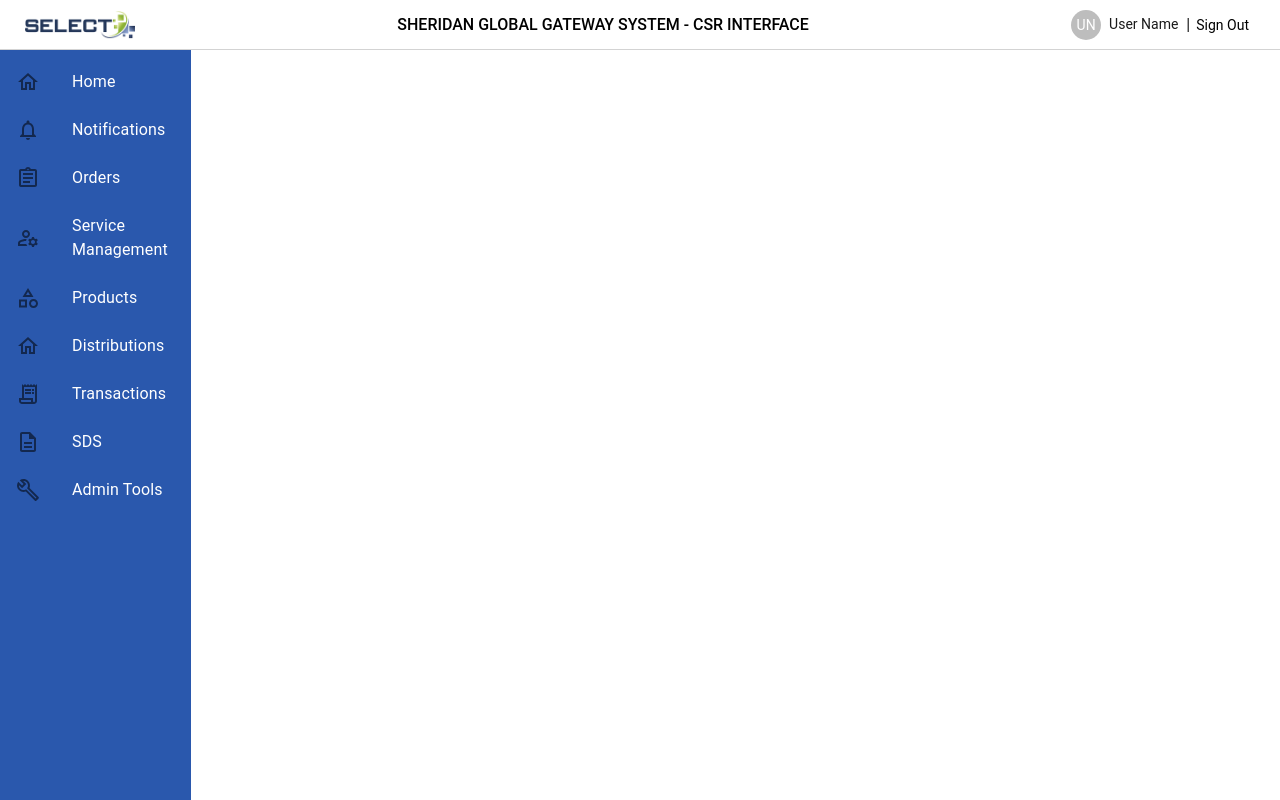
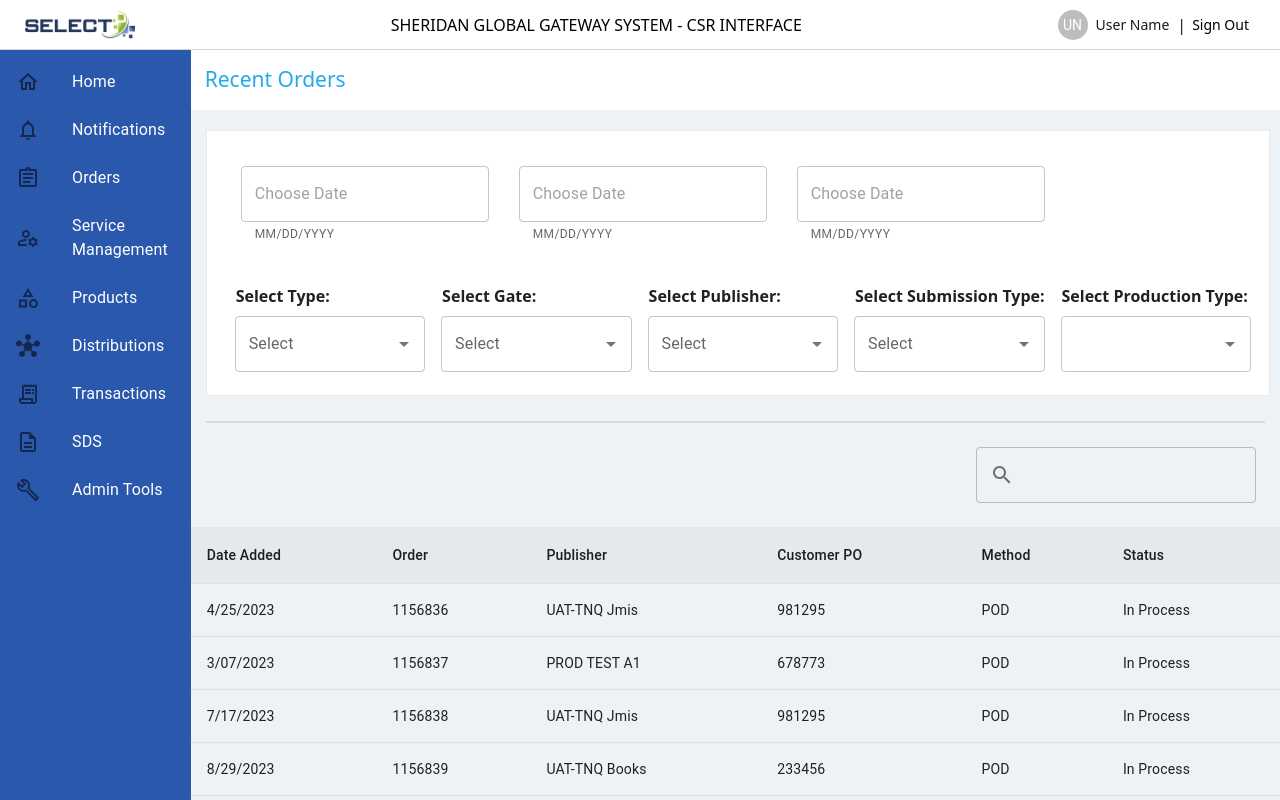
Before and after one commit to GauRav-080/CSR, a React (Vite) app in the folder CSR/: page / in a window 1280 px wide. Built offline with nearby package versions, Linux system fonts and the light colour scheme.

Commit message:
datatable and accordin

```diff
--- a/CSR/src/App.jsx
+++ b/CSR/src/App.jsx
@@ -3,6 +3,8 @@
 import { ROUTES } from "./constants/Constants";
 import Header from "./layouts/Header";
 import SideBar from "./layouts/SideBar";
+import OrderPage from "./pages/OrderPage";
+import Home from './pages/Home';
 
 function App() {
 	const [page, setPage] = useState(ROUTES.home);
@@ -14,7 +16,12 @@
 				<Header />
 				<div className="content">
 					<SideBar />
-					<div className="page-content"></div>
+					<div className="page-content">
+						<OrderPage />
+						{/* <Home /> */}
+
+					</div>
+
 				</div>
 			</>
 		);
--- a/CSR/src/components/SideBarList.jsx
+++ b/CSR/src/components/SideBarList.jsx
@@ -7,6 +7,7 @@
 	ListItemIcon,
 	ListItemText,
 } from "@mui/material";
+import HubIcon from '@mui/icons-material/Hub';
 import {
 	AssignmentOutlined,
 	BuildOutlined,
@@ -39,7 +40,7 @@
 	},
 	{
 		name: "Distributions",
-		icon: <HomeOutlinedIcon />,
+		icon: <HubIcon />,
 	},
 	{
 		name: "Transactions",
@@ -56,7 +57,7 @@
 ];
 
 const SideBarList = () => {
-	return sideList.map((item) => (
+	return sideList.map((item, index) => (
 		<>
 			<ListItemButton>
 				<ListItemIcon>{item.icon}</ListItemIcon>
--- a/CSR/src/css/OrderPage.css
+++ b/CSR/src/css/OrderPage.css
@@ -1,16 +1,18 @@
 .conatiner{
     background-color: #edf2f6;
     height: 100%;
+    overflow: auto;
 }
 
 .input-section{
     background-color: rgb(255, 255, 255);
 
-    margin: 20px 10px 15px 15px;
+    margin: 20px 10px 25px 15px;
     padding: 15px 10px 15px 20px;
     border: 1px solid #eaeaea;
 
 }
+
 
 .page-detail{
     border: 1px solid rgb(255, 255, 255);
@@ -19,7 +21,7 @@
 
 .page-detail h3{
     color: #23aaea;
-    font-size: 23px;
+    font-size: 21px;
     font-weight: 400;
     margin: 13px;
 
@@ -28,7 +30,7 @@
     display: flex;
     flex-direction: row;
     justify-content: flex-start;
-    margin: 20px 0px 30px 40px;
+    margin: 20px 0px 30px 14px;
 
 }
 
@@ -43,14 +45,15 @@
     margin-top: 40px;
 }
 
-.seelct{
+.select-container{
     display: flex;
     flex-direction: column;
+    width:-webkit-fill-available;
 
 }
 
 .horizontal-line{
-    margin: 9px;
+    margin: 15px;
     border: 1px solid rgb(218, 218, 218)
 }
 
@@ -68,7 +71,7 @@
 }
 
 .select-dropDown{
-    width: 150%;
+    width: 100%;
 }
 
 
@@ -87,3 +90,13 @@
     border: none;
     background-color: red;
 }
+
+
+.MuiTableHead-root{
+    background-color: #e4e9ed;
+
+}
+
+.MuiTableCell-root{
+    color:rgb(196, 119, 19)  ;
+}
--- a/CSR/src/index.css
+++ b/CSR/src/index.css
@@ -1,5 +1,5 @@
 :root {
-	font-family: Roboto;
+	font-family: system-ui, -apple-system, BlinkMacSystemFont, 'Segoe UI', Roboto, Oxygen, Ubuntu, Cantarell, 'Open Sans', 'Helvetica Neue', sans-serif;
 	font-size: 16px;
 	line-height: 1.5;
 	font-weight: 400;
--- a/CSR/src/pages/Home.jsx
+++ b/CSR/src/pages/Home.jsx
@@ -6,8 +6,53 @@
 import AccordionSummary from '@mui/material/AccordionSummary';
 import AccordionDetails from '@mui/material/AccordionDetails';
 import Button from '@mui/material/Button';
+import ExpandMoreIcon from '@mui/icons-material/ExpandMore';
+import {
+	AssignmentOutlined,
+	BuildOutlined,
+	CategoryOutlined,
+	DescriptionOutlined,
+	ManageAccountsOutlined,
+	NotificationsOutlined,
+	ReceiptLongOutlined,
 
+} from "@mui/icons-material";
+import HomeOutlinedIcon from "@mui/icons-material/HomeOutlined";
+ import HubIcon from '@mui/icons-material/Hub';
 
+const homeDetails = [
+    {
+        name: "Notification",
+        icon: <NotificationsOutlined />,
+
+    },
+    {
+        name: "Order",
+        icon: <AssignmentOutlined />,
+    },
+    {
+        name: "Service Management",
+        icon: <ManageAccountsOutlined />,
+    },
+    {
+        name: "Products",
+        icon: <CategoryOutlined />,
+    },{
+        name: "Distributions",
+        icon: <HubIcon />,
+    },
+    {
+        name: "Transactions",
+        icon: <ReceiptLongOutlined />,
+    },{
+        name: "SDS",
+        icon: <DescriptionOutlined />,
+    },
+    {
+        name: "Admin Tools",
+        icon: <BuildOutlined />,
+    },
+]
 const Home = () => {
     return (
         <div className='home-conatiner'>
@@ -25,110 +70,25 @@
 
             </div>
             <div className='accordin-content'>
-                <Accordion>
-                    <AccordionSummary
-                        //expandIcon={<ExpandMoreIcon />}
+                {homeDetails.map((item) => {
+                    return(<><Accordion className='accordin-container'>
+                        <AccordionSummary className='sss'
+                            expandIcon={<ExpandMoreIcon />}
                             aria-controls="panel1-content"
                             id="panel1-header"
                         >
-                        Notifications
+                            {item.name}
+                            {item.icon}
                         </AccordionSummary>
                         <AccordionDetails>
                             Lorem ipsum dolor sit amet, consectetur adipiscing elit. Suspendisse
                             malesuada lacus ex, sit amet blandit leo lobortis eget.
                         </AccordionDetails>
                     </Accordion>
+                    </>)
 
+                })}
 
-
-                <Accordion>
-                    <AccordionSummary
-                        // expandIcon={<ExpandMoreIcon />}
-                        aria-controls="panel2-content"
-                        id="panel2-header"
-                    >
-                        Orders
-                    </AccordionSummary>
-                    <AccordionDetails>
-                        Lorem ipsum dolor sit amet, consectetur adipiscing elit. Suspendisse
-                        malesuada lacus ex, sit amet blandit leo lobortis eget.
-                    </AccordionDetails>
-                </Accordion>
-                <Accordion>
-                    <AccordionSummary
-                        // expandIcon={<ExpandMoreIcon />}
-                        aria-controls="panel2-content"
-                        id="panel2-header"
-                    >
-                        Service Management
-                    </AccordionSummary>
-                    <AccordionDetails>
-                        Lorem ipsum dolor sit amet, consectetur adipiscing elit. Suspendisse
-                        malesuada lacus ex, sit amet blandit leo lobortis eget.
-                    </AccordionDetails>
-                </Accordion><Accordion>
-                    <AccordionSummary
-                        // expandIcon={<ExpandMoreIcon />}
-                        aria-controls="panel2-content"
-                        id="panel2-header"
-                    >
-                        Products
-                    </AccordionSummary>
-                    <AccordionDetails>
-                        Lorem ipsum dolor sit amet, consectetur adipiscing elit. Suspendisse
-                        malesuada lacus ex, sit amet blandit leo lobortis eget.
-                    </AccordionDetails>
-                </Accordion>
-                <Accordion>
-                    <AccordionSummary
-                        // expandIcon={<ExpandMoreIcon />}
-                        aria-controls="panel2-content"
-                        id="panel2-header"
-                    >
-                        Distributions
-                    </AccordionSummary>
-                    <AccordionDetails>
-                        Lorem ipsum dolor sit amet, consectetur adipiscing elit. Suspendisse
-                        malesuada lacus ex, sit amet blandit leo lobortis eget.
-                    </AccordionDetails>
-                </Accordion>
-                <Accordion>
-                    <AccordionSummary
-                        // expandIcon={<ExpandMoreIcon />}
-                        aria-controls="panel2-content"
-                        id="panel2-header"
-                    >
-                        Transactions
-                    </AccordionSummary>
-                    <AccordionDetails>
-                        Lorem ipsum dolor sit amet, consectetur adipiscing elit. Suspendisse
-                        malesuada lacus ex, sit amet blandit leo lobortis eget.
-                    </AccordionDetails>
-                </Accordion> <Accordion>
-                    <AccordionSummary
-                        // expandIcon={<ExpandMoreIcon />}
-                        aria-controls="panel2-content"
-                        id="panel2-header"
-                    >
-                        SDS
-                    </AccordionSummary>
-                    <AccordionDetails>
-                        Lorem ipsum dolor sit amet, consectetur adipiscing elit. Suspendisse
-                        malesuada lacus ex, sit amet blandit leo lobortis eget.
-                    </AccordionDetails>
-                </Accordion> <Accordion>
-                    <AccordionSummary
-                        // expandIcon={<ExpandMoreIcon />}
-                        aria-controls="panel2-content"
-                        id="panel2-header"
-                    >
-                        Admin Tools
-                    </AccordionSummary>
-                    <AccordionDetails>
-                        Lorem ipsum dolor sit amet, consectetur adipiscing elit. Suspendisse
-                        malesuada lacus ex, sit amet blandit leo lobortis eget.
-                    </AccordionDetails>
-                </Accordion>
             </div>
 
         </div>
--- a/CSR/src/pages/OrderPage.jsx
+++ b/CSR/src/pages/OrderPage.jsx
@@ -5,13 +5,42 @@
 import Select from '@mui/material/Select';
 import '../css/OrderPage.css';
 import Button from '@mui/material/Button';
+import SearchIcon from '@mui/icons-material/Search';
 import { AdapterDayjs } from '@mui/x-date-pickers/AdapterDayjs';
 import { LocalizationProvider } from '@mui/x-date-pickers/LocalizationProvider';
 import { DatePicker } from '@mui/x-date-pickers/DatePicker';
+import { Table, TableContainer, TableHead, TableRow, TableCell, TableBody, TextField, TablePagination } from '@mui/material';
+import InputAdornment from '@mui/material/InputAdornment';
+import Autocomplete from '@mui/material/Autocomplete';
+const rows = [
+    { id: 1, dateAdded: '4/25/2023', order: '1156836', publisher: 'UAT-TNQ Jmis', customerPO: '981295', method: 'POD', status: 'In Process' },
+    { id: 2, dateAdded: '3/07/2023', order: '1156837', publisher: 'PROD TEST A1', customerPO: '678773', method: 'POD', status: 'In Process' },
+    { id: 3, dateAdded: '7/17/2023', order: '1156838', publisher: 'UAT-TNQ Jmis', customerPO: '981295', method: 'POD', status: 'In Process' },
+    { id: 4, dateAdded: '8/29/2023', order: '1156839', publisher: 'UAT-TNQ Books', customerPO: '233456', method: 'POD', status: 'In Process' },
+    { id: 5, dateAdded: '1/13/2023', order: '1156840', publisher: 'UAT-TNQ Jmis', customerPO: '289932', method: 'POD', status: 'In Process' },
+    { id: 6, dateAdded: '3/20/2023', order: '1156820', publisher: 'UAT-TNQ Jmis', customerPO: '981295', method: 'POD', status: 'In Process' },
+    { id: 7, dateAdded: '12/02/2023', order: '1156867', publisher: 'UAT-TNQ Jmis', customerPO: '478844', method: 'POD', status: 'In Process' },
 
-// import { makeStyles } from '@mui/styles';
-//import { SingleInputDateRangeField } from '@mui/x-date-pickers-pro/SingleInputDateRangeField';
+];
 
+const top100Films = [
+    { label: 'The Shawshank Redemption', year: 1994 },
+    { label: 'The Godfather', year: 1972 },
+    { label: 'The Godfather: Part II', year: 1974 },
+    { label: 'The Dark Knight', year: 2008 },
+    { label: '12 Angry Men', year: 1957 },
+    { label: "Schindler's List", year: 1993 },
+    { label: 'Pulp Fiction', year: 1994 },
+    {
+        label: 'The Lord of the Rings: The Return of the King',
+        year: 2003,
+    },
+    { label: 'The Good, the Bad and the Ugly', year: 1966 },
+    { label: 'Fight Club', year: 1999 },
+    {
+        label: 'The Lord of the Rings: The Fellowship of the Ring',
+        year: 2001,
+    },]
 const OrderPage = () => {
     const formSchema = {
         selectType: "",
@@ -21,6 +50,21 @@
         selectProductionPlant: "",
         date: null,
     };
+    const [page, setPage] = useState(0);
+    const [rowsPerPage, setRowsPerPage] = useState(5);
+    const [searchTerm, setSearchTerm] = useState('');
+    const handleChangePage = (event, newPage) => {
+        setPage(newPage);
+    };
+
+    const handleChangeRowsPerPage = (event) => {
+        setRowsPerPage(parseInt(event.target.value, 10));
+        setPage(0);
+    };
+
+    const filteredRows = rows.filter(row =>
+        Object.values(row).some(value => String(value).toLowerCase().includes(searchTerm.toLowerCase()))
+    );
 
     // Initialize the formData state using the form schema
     const [formData, setFormData] = useState(formSchema);
@@ -31,6 +75,7 @@
 
     const handleDateChange = (date) => {
         setSelectedDate(date);
+
 
 
     };
@@ -90,97 +135,52 @@
                 </div>
 
                 <div className='lower-input'>
-                    <div className='seelct'>
+                    <div className='select-container'>
                         <label>Select Type:</label>
-                        <FormControl variant="filled" sx={{ m: 1, minWidth: 190 }}>
-                            <InputLabel id="demo-simple-select-filled-label">Select</InputLabel>
-                            <Select
-                                labelId="demo-simple-select-filled-label"
-                                id="demo-simple-select-filled"
-                                value={formData.selectType}
-                                onChange={(e) => setFormData({ ...formData, selectType: e.target.value })}
-                            >
-                                <MenuItem value="">
-                                    <em>None</em>
-                                </MenuItem>
-                                <MenuItem value={10}>Ten</MenuItem>
-                                <MenuItem value={20}>Twenty</MenuItem>
-                                <MenuItem value={30}>Thirty</MenuItem>
-                            </Select>
-                        </FormControl>
-                    </div> <div className='seelct'>
+
+                        <Autocomplete
+                            id="combo-box-demo"
+                            options={top100Films}
+                            sx={{ m: 1, minWidth: 190 }}
+                            renderInput={(params) => <TextField {...params} label="Select"/>}
+                        />
+                    </div> <div className='select-container'>
                         <label>Select Gate:</label>
-                        <FormControl variant="filled" sx={{ m: 1, minWidth: 190 }}>
-                            <InputLabel id="demo-simple-select-filled-label">Select</InputLabel>
-                            <Select
-                                labelId="demo-simple-select-filled-label"
-                                id="demo-simple-select-filled"
-                                value={formData.selectGate}
-                                onChange={(e) => setFormData({ ...formData, selectGate: e.target.value })}
-                            >
-                                <MenuItem value="">
-                                    <em>None</em>
-                                </MenuItem>
-                                <MenuItem value={10}>Ten</MenuItem>
-                                <MenuItem value={20}>Twenty</MenuItem>
-                                <MenuItem value={30}>Thirty</MenuItem>
-                            </Select>
-                        </FormControl>
+
+                        <Autocomplete
+                            id="combo-box-demo"
+                            options={top100Films}
+                            sx={{ m: 1, minWidth: 190 }}
+                            renderInput={(params) => <TextField {...params} label="Select" />} />
+
                     </div>
-                    <div className='seelct'>
+                    <div className='select-container'>
                         <label>Select Publisher:</label>
-                        <FormControl variant="filled" sx={{ m: 1, minWidth: 190 }}>
-                            <InputLabel id="demo-simple-select-filled-label">Select</InputLabel>
-                            <Select
-                                labelId="demo-simple-select-filled-label"
-                                id="demo-simple-select-filled"
-                                value={formData.selectPublisher}
-                                onChange={(e) => setFormData({ ...formData, selectPublisher: e.target.value })}
-                            >
-                                <MenuItem value="">
-                                    <em>None</em>
-                                </MenuItem>
-                                <MenuItem value={10}>Ten</MenuItem>
-                                <MenuItem value={20}>Twenty</MenuItem>
-                                <MenuItem value={30}>Thirty</MenuItem>
-                            </Select>
-                        </FormControl>
-                    </div> <div className='seelct'>
+
+                        <Autocomplete
+                            disablePortal
+                            id="combo-box-demo"
+                            options={top100Films}
+                            sx={{ m: 1, minWidth: 190 }}
+                            renderInput={(params) => <TextField {...params} label="Select" />} />
+                    </div> <div className='select-container'>
                         <label>Select Submission Type:</label>
-                        <FormControl variant="filled" sx={{ m: 1, minWidth: 190 }}>
-                            <InputLabel id="demo-simple-select-filled-label">Select</InputLabel>
-                            <Select
-                                labelId="demo-simple-select-filled-label"
-                                id="demo-simple-select-filled"
-                                value={formData.selectSubmissionType}
-                                onChange={(e) => setFormData({ ...formData, selectSubmissionType: e.target.value })}
-                            >
-                                <MenuItem value="">
-                                    <em>None</em>
-                                </MenuItem>
-                                <MenuItem value={10}>Ten</MenuItem>
-                                <MenuItem value={20}>Twenty</MenuItem>
-                                <MenuItem value={30}>Thirty</MenuItem>
-                            </Select>
-                        </FormControl>
-                    </div> <div className='seelct'>
+
+                        <Autocomplete
+                            disablePortal
+                            id="combo-box-demo"
+                            options={top100Films}
+                            sx={{ m: 1, minWidth: 190 }}
+                            renderInput={(params) => <TextField {...params} label="Select" />} />
+                    </div> <div className='select-container'>
                         <label>Select Production Type:</label>
-                        <FormControl variant="filled" sx={{ m: 1, minWidth: 190 }}>
-                            <InputLabel id="demo-simple-select-filled-label">Select</InputLabel>
-                            <Select
-                                labelId="demo-simple-select-filled-label"
-                                id="demo-simple-select-filled"
-                                value={formData.selectProductionPlant}
-                                onChange={(e) => setFormData({ ...formData, selectProductionPlant: e.target.value })}
-                            >
-                                <MenuItem value="">
-                                    <em>None</em>
-                                </MenuItem>
-                                <MenuItem value={10}>Ten</MenuItem>
-                                <MenuItem value={20}>Twenty</MenuItem>
-                                <MenuItem value={30}>Thirty</MenuItem>
-                            </Select>
-                        </FormControl>
+
+                        <Autocomplete
+                            disablePortal
+                            id="combo-box-demo"
+                            options={top100Films}
+                            sx={{ m: 1, minWidth: 190 }}
+                            renderInput={(params) => <TextField {...params}  />} />
                     </div>
 
 
@@ -189,15 +189,67 @@
             </div>
             <hr className='horizontal-line'></hr>
             <div>
-                <div className='search-panel'>
+                {/* <div className='search-panel'>
                     <span className='input-icon'>
                         <input type='text' className="search" />
                     </span>
 
                     <Button variant="contained">Search</Button>
 
+                </div> */}
+                <div>
+                    <div>
+
+                    </div>
+                    <TextField
+                        value={searchTerm}
+                        onChange={(e) => setSearchTerm(e.target.value)}
+                        style={{ margin: '1.5rem', display: "flex", flexDirection: "row", justifyContent: "flex-end" }}
+                        InputProps={{
+                            startAdornment: (
+                                <InputAdornment position="start">
+                                    <SearchIcon />
+                                </InputAdornment>
+                            ),
+                        }}
+                    />
+                    <TableContainer>
+                        <Table>
+                            <TableHead>
+                                <TableRow>
+                                    <TableCell>Date Added</TableCell>
+                                    <TableCell>Order</TableCell>
+                                    <TableCell>Publisher</TableCell>
+                                    <TableCell>Customer PO</TableCell>
+                                    <TableCell>Method</TableCell>
+                                    <TableCell>Status</TableCell>
+                                </TableRow>
+                            </TableHead>
+                            <TableBody>
+                                {filteredRows.slice(page * rowsPerPage, page * rowsPerPage + rowsPerPage).map(row => (
+                                    <TableRow key={row.id}>
+                                        <TableCell>{row.dateAdded}</TableCell>
+                                        <TableCell>{row.order}</TableCell>
+                                        <TableCell>{row.publisher}</TableCell>
+                                        <TableCell>{row.customerPO}</TableCell>
+                                        <TableCell>{row.method}</TableCell>
+                                        <TableCell>{row.status}</TableCell>
+                                    </TableRow>
+                                ))}
+                            </TableBody>
+                        </Table>
+                    </TableContainer>
+                    <TablePagination
+                        rowsPerPageOptions={[5, 10, 25]}
+                        component="div"
+                        count={filteredRows.length}
+                        rowsPerPage={rowsPerPage}
+                        page={page}
+                        onPageChange={handleChangePage}
+                        onRowsPerPageChange={handleChangeRowsPerPage}
+                    />
                 </div>
-                <div></div>
+
             </div>
         </div>
     )
```
Also changed, not shown: CSR/src/css/Home.css (+11 -0 lines). Lines whose indentation alone changed are shown as unchanged.
